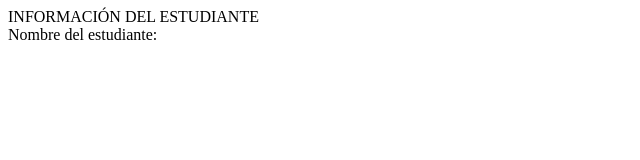
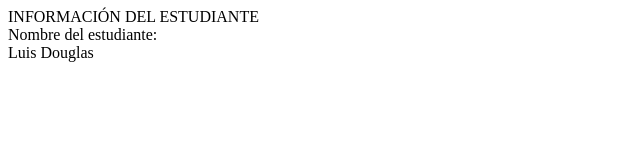
Before and after one commit to LuisD-DR/Para_taller_corte_1, a plain HTML site: page index.html in a window 1280 px wide. Shown: the whole page, without its empty margins (0-640 px from the left). Drawn offline with Linux system fonts and the light colour scheme.

Commit message:
Nombre añadido

```diff
--- a/index.html
+++ b/index.html
@@ -8,6 +8,7 @@
 <body>
     <div>INFORMACIÓN DEL ESTUDIANTE</div>
     <div>Nombre del estudiante:</div>
+    <div>Luis Douglas</div>
 
 </body>
 </html>
```
